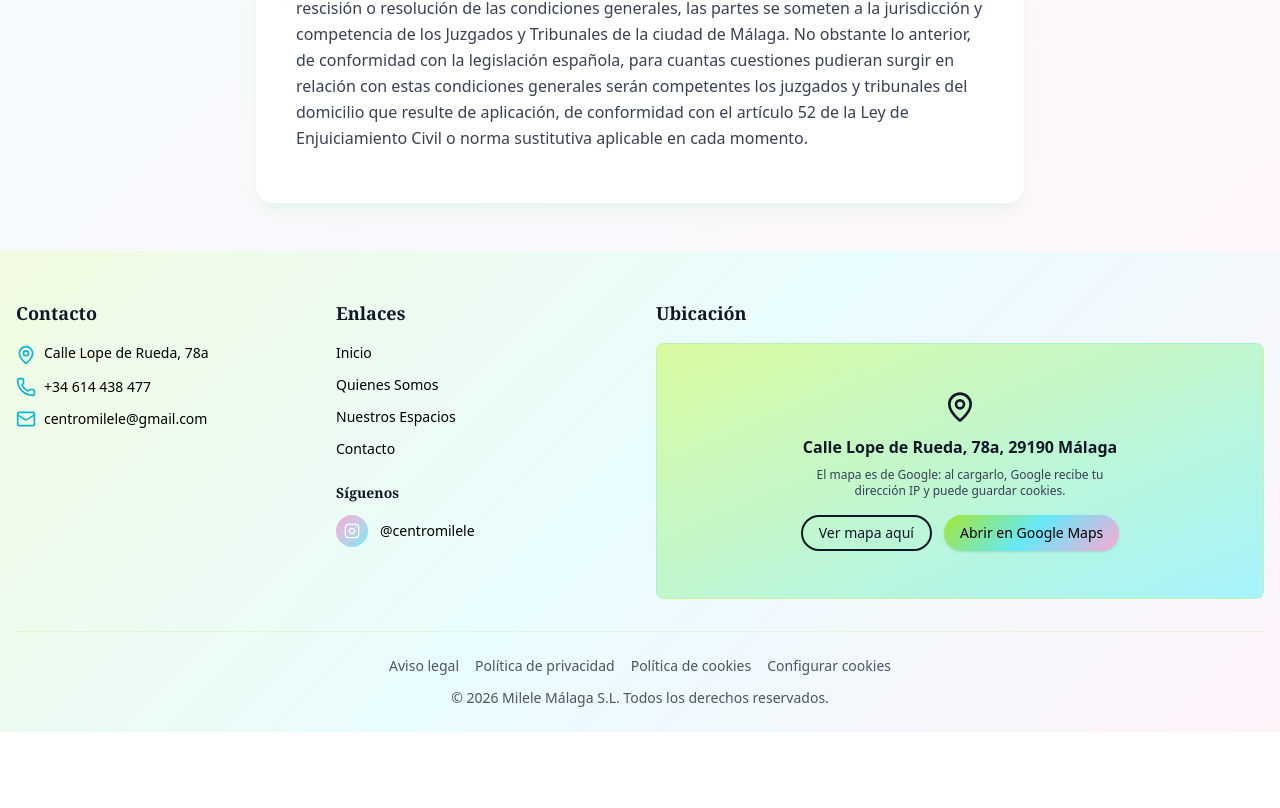
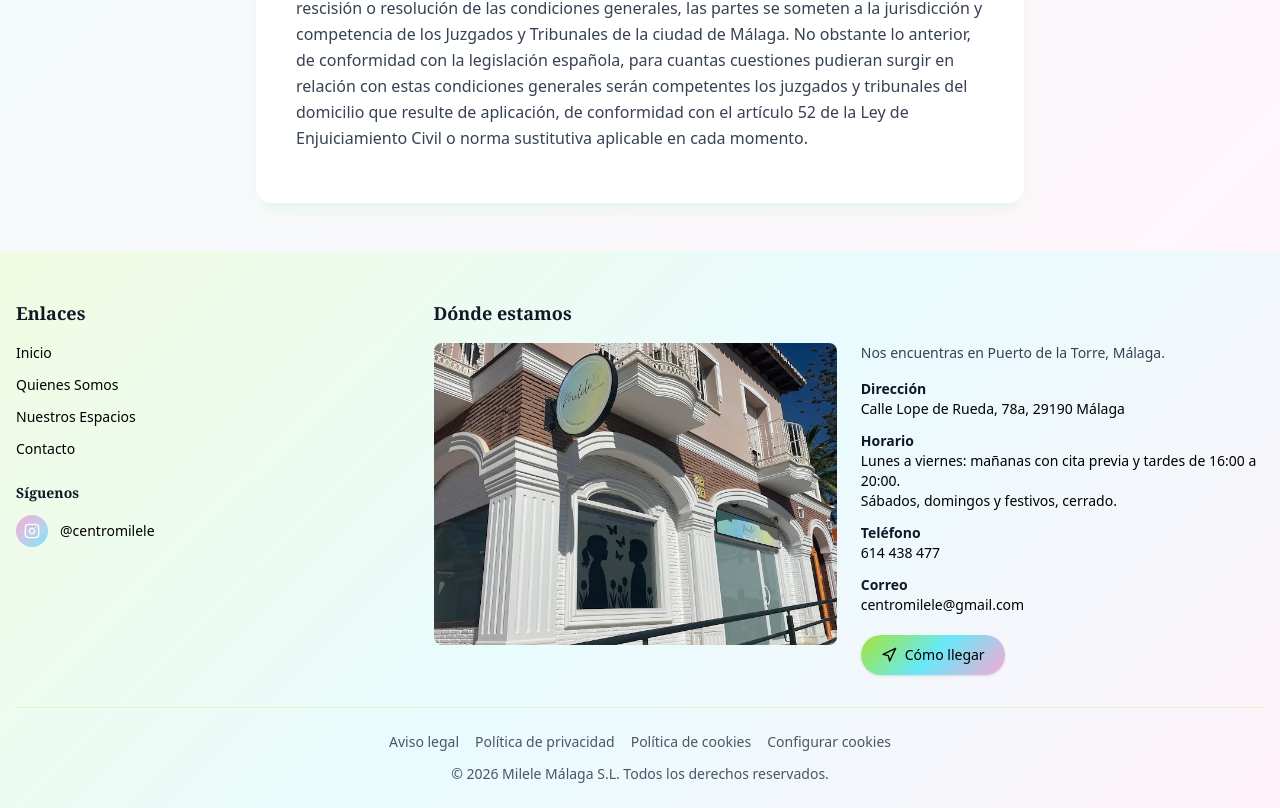
Before and after one commit to patricd17/centro-milele, a React (Vite) app in the folder frontend/: page /aviso-legal in a window 1280 px wide. Shown: the part 3466-4274 px from the top of the page. Before the commit the page ends 4198 px from the top, so only its background shows below. Built offline with nearby package versions, Linux system fonts and the light colour scheme; no server answers.

Commit message:
Pie: 'Dónde estamos' con foto de la fachada y botón 'Cómo llegar'; botón flotante para volver arriba
Co-Authored-By: Claude Sonnet 5.5 <noreply@anthropic.com>
Claude-Session: https://claude.ai/code/session_01Agnb9mRaFgduk5VT2bRYbk

```diff
--- a/frontend/src/App.jsx
+++ b/frontend/src/App.jsx
@@ -5,6 +5,7 @@ import Spaces from './pages/Spaces'
 import Contact from './pages/Contact'
 import About from './pages/About'
 import StatusBar from './components/layout/StatusBar'
+import BackToTop from './components/layout/BackToTop'
 import NavBar from './components/layout/NavBar'
 import Footer from './components/layout/Footer'
 import Professional from './pages/Professional'
@@ -43,6 +44,7 @@ function App() {
         <Route path="*" element={<NotFound />} />
       </Routes>
       <Footer />
+      <BackToTop />
       <CookieBanner />
       </CookieConsentProvider>
     </BrowserRouter>
--- /dev/null
+++ b/frontend/src/components/layout/BackToTop.jsx
@@ -0,0 +1,40 @@
+import { useEffect, useState } from "react"
+import { ChevronUp } from "lucide-react"
+
+// Botón flotante para volver arriba. Solo aparece en páginas largas y tras bajar un poco.
+export default function BackToTop() {
+  const [visible, setVisible] = useState(false)
+
+  useEffect(() => {
+    const update = () => {
+      const longPage = document.documentElement.scrollHeight > window.innerHeight * 1.5
+      setVisible(longPage && window.scrollY > 400)
+    }
+    update()
+    window.addEventListener("scroll", update, { passive: true })
+    window.addEventListener("resize", update)
+    return () => {
+      window.removeEventListener("scroll", update)
+      window.removeEventListener("resize", update)
+    }
+  }, [])
+
+  const goTop = () => {
+    const reduce = window.matchMedia("(prefers-reduced-motion: reduce)").matches
+    window.scrollTo({ top: 0, behavior: reduce ? "auto" : "smooth" })
+  }
+
+  return (
+    <button
+      type="button"
+      onClick={goTop}
+      aria-label="Volver arriba"
+      tabIndex={visible ? 0 : -1}
+      className={`fixed bottom-5 right-5 z-40 flex h-11 w-11 items-center justify-center rounded-full bg-white text-gray-600 shadow-sm ring-1 ring-gray-200 transition-all duration-300 hover:text-gray-900 hover:ring-gray-300 focus-visible:outline-2 focus-visible:outline-offset-2 focus-visible:outline-milele-cyan-dark cursor-pointer ${
+        visible ? "translate-y-0 opacity-100" : "pointer-events-none translate-y-2 opacity-0"
+      }`}
+    >
+      <ChevronUp className="h-5 w-5" aria-hidden="true" />
+    </button>
+  )
+}
--- a/frontend/src/components/layout/Footer.jsx
+++ b/frontend/src/components/layout/Footer.jsx
@@ -1,45 +1,20 @@
-import { Link, useLocation } from "react-router"
-import { MapPin, Phone, Mail, Instagram } from "lucide-react"
+import { Link } from "react-router"
+import { Instagram, Navigation } from "lucide-react"
 import { useCookieConsent } from "../../context/cookieConsentContext"
-import MapConsent from "../MapConsent"
+import fachada from "../../assets/images/fachada-milele.webp"
+
+const MAPS_PLACE = "https://www.google.com/maps/search/?api=1&query=Calle+Lope+de+Rueda+78a%2C+29190+M%C3%A1laga"
+const MAPS_ROUTE = "https://www.google.com/maps/dir/?api=1&destination=Calle+Lope+de+Rueda+78a%2C+29190+M%C3%A1laga"
 
 export default function Footer() {
   const { openSettings } = useCookieConsent()
-  const { pathname } = useLocation()
-  const showMap = pathname !== "/contact"
 
   return (
     <footer className="bg-milele-gradient-soft pt-12 relative overflow-hidden">
       <div className="absolute inset-0 bg-milele-gradient opacity-5"></div>
       <div className="container mx-auto px-4 relative">
-        <div className={`grid gap-8 ${showMap ? "lg:grid-cols-2" : ""}`}>
-          {/* Left Column - Contact and Links */}
-          <div className="grid gap-8 md:grid-cols-2">
-            <div>
-              <h3 className="mb-4 text-lg font-semibold text-gray-900 font-serif">Contacto</h3>
-              <ul className="space-y-3 text-sm">
-                <li className="flex items-start">
-                  <MapPin className="mr-2 h-5 w-5 text-milele-cyan-dark flex-shrink-0 mt-0.5" />
-                  <span>Calle Lope de Rueda, 78a</span>
-                </li>
-                <li className="flex items-center">
-                  <Phone className="mr-2 h-5 w-5 text-milele-cyan-dark" />
-                  <a href="tel:+34614438477" className="hover:text-milele-pink-dark transition-colors">
-                    +34 614 438 477
-                  </a>
-                </li>
-                <li className="flex items-center">
-                  <Mail className="mr-2 h-5 w-5 text-milele-cyan-dark" />
-                  <a
-                    href="mailto:centromilele@gmail.com?subject=Consulta%20desde%20la%20web"
-                    className="hover:text-milele-pink-dark transition-colors"
-                  >
-                    centromilele@gmail.com
-                  </a>
-                </li>
-              </ul>
-            </div>
-
+        <div className="grid gap-10 lg:grid-cols-[1fr_2.2fr]">
+          {/* Left Column - Links */}
           <div>
             <h3 className="mb-4 text-lg font-semibold text-gray-900 font-serif">Enlaces</h3>
             <ul className="space-y-3 text-sm">
@@ -80,13 +55,70 @@ export default function Footer() {
               </a>
             </div>
           </div>
-          </div>          {/* Right Column - Map (en /contact el mapa está dentro de la sección de contacto) */}
-          {showMap && (
+
+          {/* Right Column - Dónde estamos */}
           <div>
-              <h3 className="mb-4 text-lg font-semibold text-gray-900 font-serif">Ubicación</h3>
-              <MapConsent />
+            <h3 className="mb-4 text-lg font-semibold text-gray-900 font-serif">Dónde estamos</h3>
+            <div className="grid gap-6 md:grid-cols-2">
+              <img
+                src={fachada}
+                alt="Fachada del centro Milele en Puerto de la Torre, Málaga"
+                width="680"
+                height="510"
+                loading="lazy"
+                className="aspect-[4/3] w-full rounded-lg object-cover"
+              />
+              <div className="flex flex-col text-sm">
+                <p className="mb-4 text-gray-700">Nos encuentras en Puerto de la Torre, Málaga.</p>
+                <dl className="space-y-3">
+                  <div>
+                    <dt className="font-semibold text-gray-900">Dirección</dt>
+                    <dd>
+                      <a href={MAPS_PLACE} target="_blank" rel="noopener noreferrer" className="hover:text-milele-pink-dark transition-colors">
+                        Calle Lope de Rueda, 78a, 29190 Málaga
+                      </a>
+                    </dd>
                   </div>
-          )}
+                  <div>
+                    <dt className="font-semibold text-gray-900">Horario</dt>
+                    <dd>
+                      Lunes a viernes: mañanas con cita previa y tardes de 16:00 a 20:00.
+                      <br />
+                      Sábados, domingos y festivos, cerrado.
+                    </dd>
+                  </div>
+                  <div>
+                    <dt className="font-semibold text-gray-900">Teléfono</dt>
+                    <dd>
+                      <a href="tel:+34614438477" className="hover:text-milele-pink-dark transition-colors">
+                        614 438 477
+                      </a>
+                    </dd>
+                  </div>
+                  <div>
+                    <dt className="font-semibold text-gray-900">Correo</dt>
+                    <dd>
+                      <a
+                        href="mailto:centromilele@gmail.com?subject=Consulta%20desde%20la%20web"
+                        className="hover:text-milele-pink-dark transition-colors"
+                      >
+                        centromilele@gmail.com
+                      </a>
+                    </dd>
+                  </div>
+                </dl>
+                <a
+                  href={MAPS_ROUTE}
+                  target="_blank"
+                  rel="noopener noreferrer"
+                  className="mt-5 inline-flex items-center justify-center gap-2 self-start rounded-full bg-milele-gradient px-5 py-2.5 text-sm font-medium text-black shadow transition-shadow hover:shadow-md"
+                >
+                  <Navigation className="h-4 w-4" aria-hidden="true" />
+                  Cómo llegar
+                </a>
+              </div>
+            </div>
+          </div>
         </div>
 
         <div className="mt-8 border-t border-milele-green/20 py-6 text-center text-sm text-gray-600">
```
Also changed, not shown: frontend/src/assets/images/fachada-milele.webp (added). Lines whose indentation alone changed are shown as unchanged.
